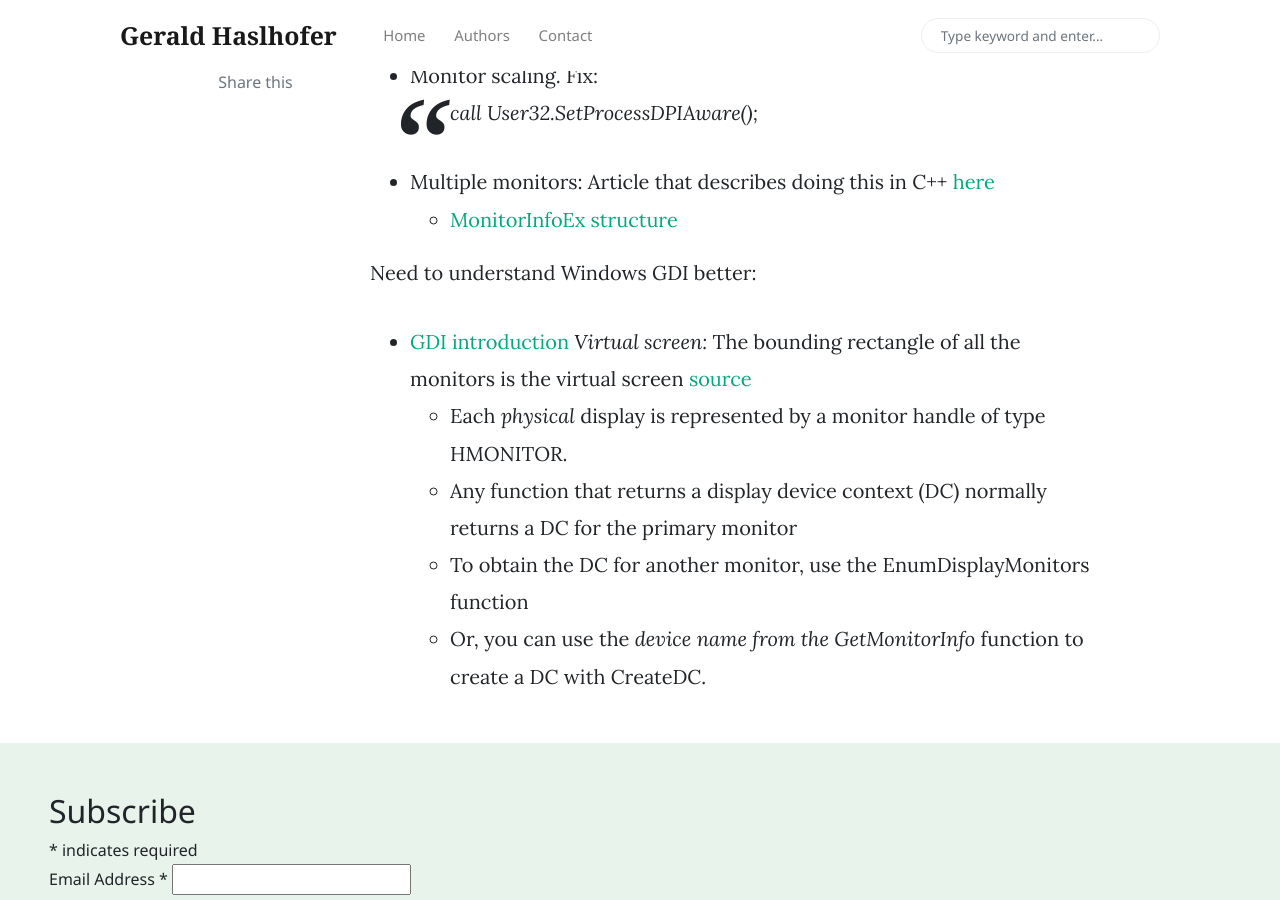
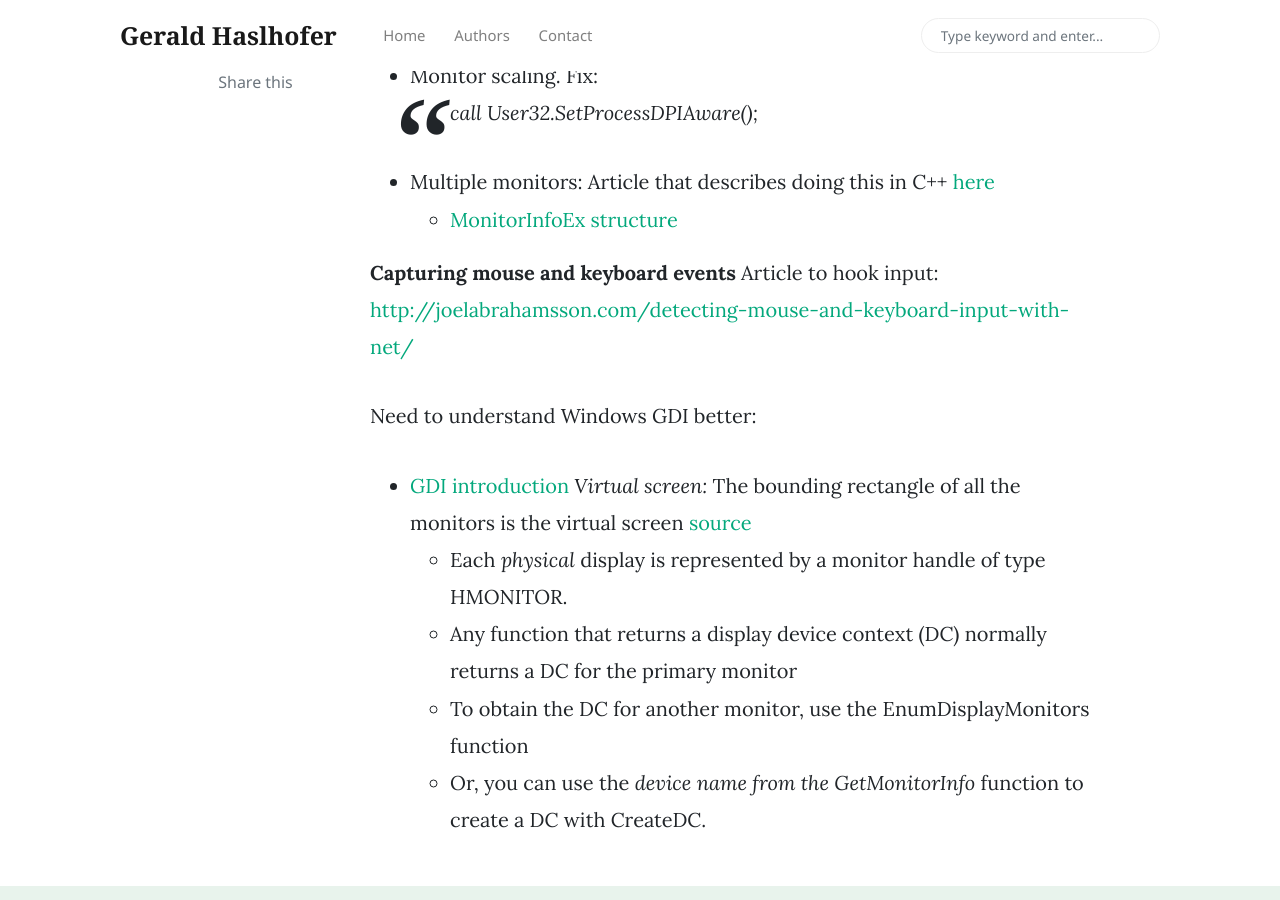
Before and after one commit to haslhofer/haslhofer.github.io, a Jekyll site: the page built from _posts/2020-05-16-taking-screenshot.md, in a window 1280 px wide and 900 px high, scrolled down 2139 px. Built offline with Jekyll 4.4.1, drawn with Linux system fonts in a browser that asks for light colours; nearby versions of some CDN libraries; comment, search, counter and statistics services are not loaded.

Commit message:
Add hook article

```diff
--- a/_posts/2020-05-16-taking-screenshot.md
+++ b/_posts/2020-05-16-taking-screenshot.md
@@ -54,6 +54,9 @@ add package to dot net core:
 - Multiple monitors: Article that describes doing this in C++ [here](https://www.apriorit.com/dev-blog/193-multi-monitor-screenshot)
     - [MonitorInfoEx structure](https://www.pinvoke.net/default.aspx/user32/MONITORINFO.html)
 
+**Capturing mouse and keyboard events**
+Article to hook input: [http://joelabrahamsson.com/detecting-mouse-and-keyboard-input-with-net/](http://joelabrahamsson.com/detecting-mouse-and-keyboard-input-with-net/)
+
 
 Need to understand Windows GDI better:
 - [GDI introduction](https://docs.microsoft.com/en-us/windows/win32/gdi/multiple-display-monitors)
```
